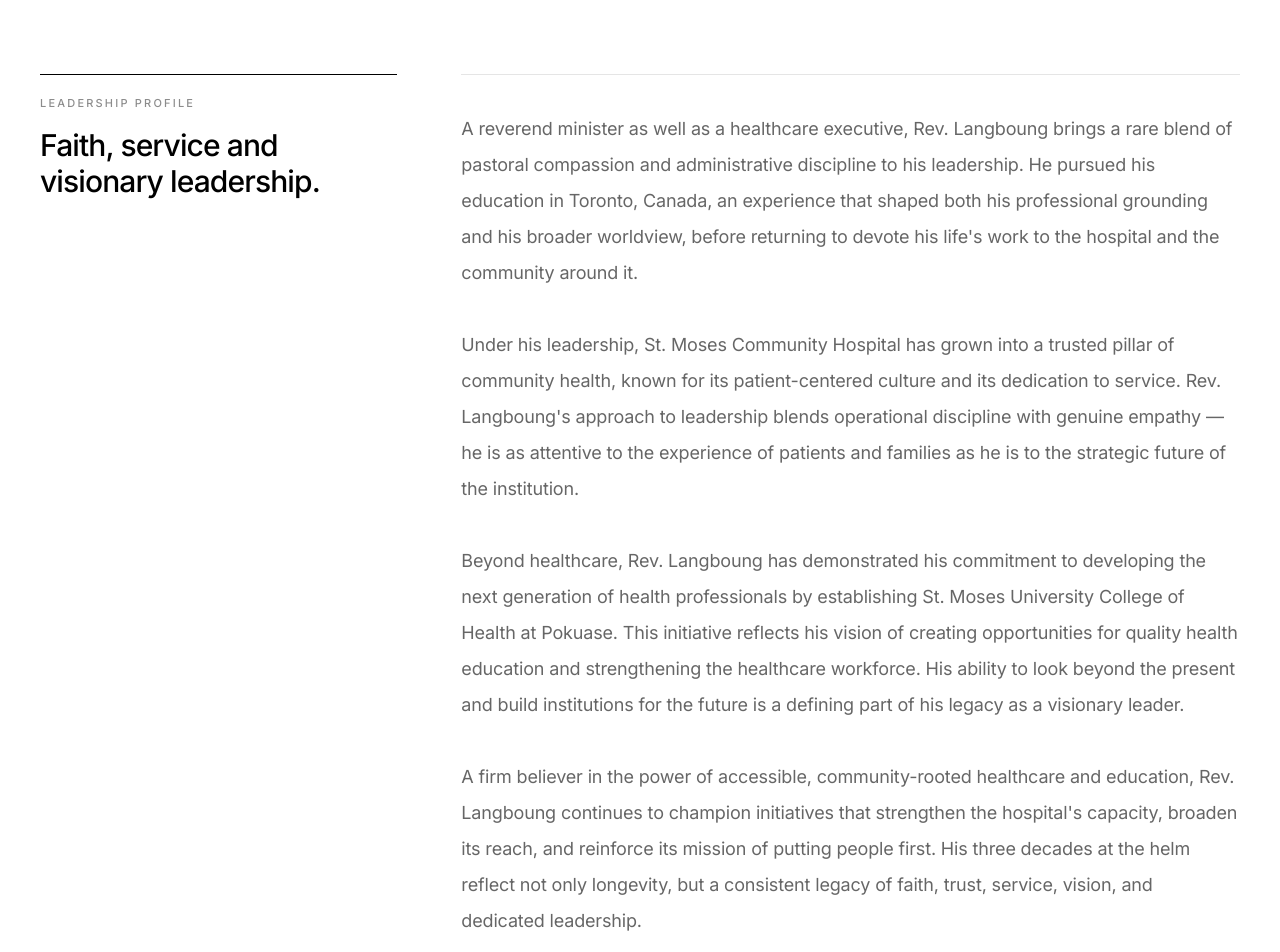
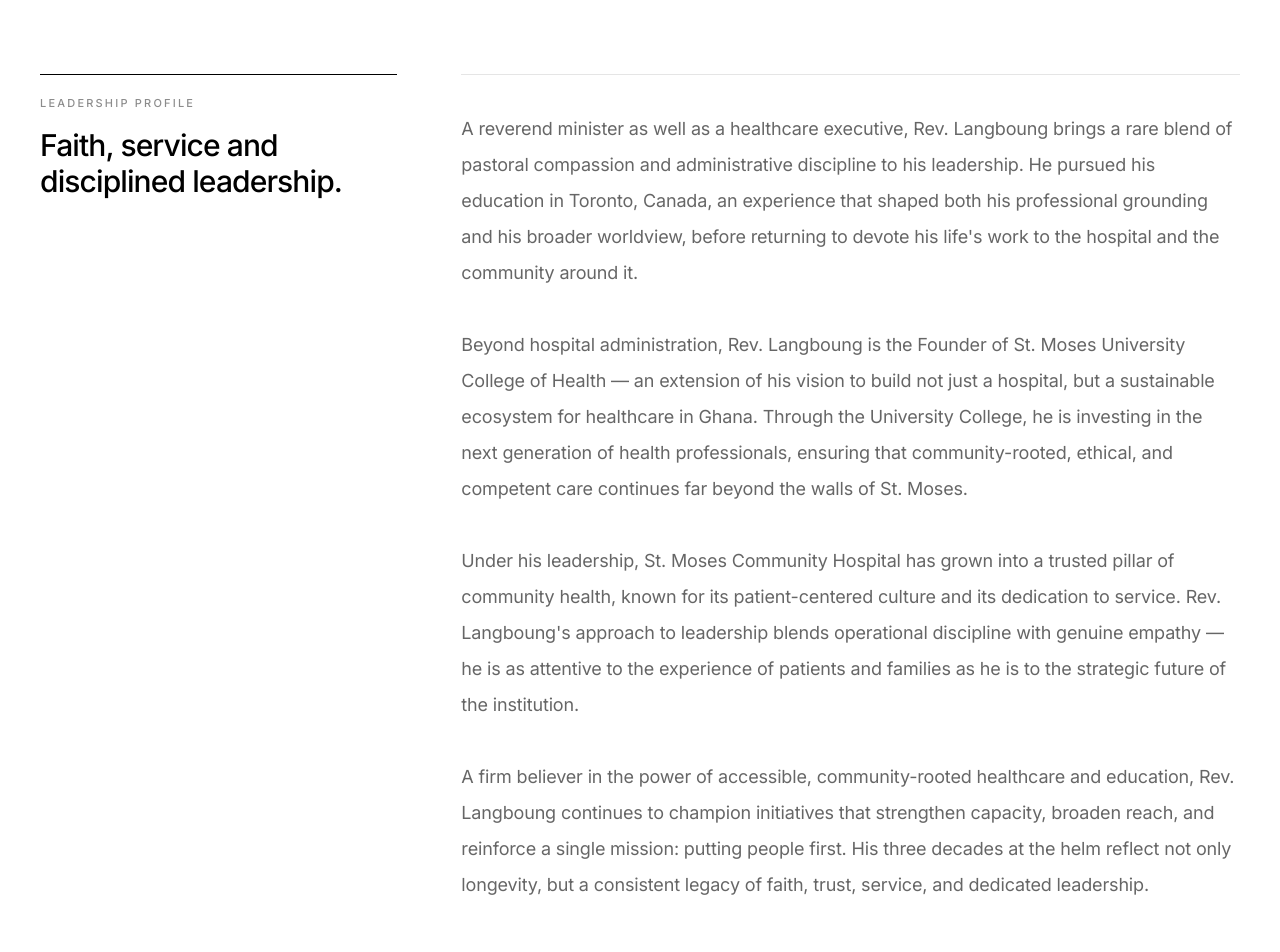
Before and after one commit to rogermusahlangboung/st-moses, a React (Vite) app: page /leadership in a window 1280 px wide. Shown: the part 1400-2352 px from the top of the page. Built offline with nearby package versions, Linux system fonts and the light colour scheme.

Commit message:
Update leadership page content for Rev. Roger Musah Langboung

```diff
--- a/src/pages/Leadership.jsx
+++ b/src/pages/Leadership.jsx
@@ -66,7 +66,7 @@ export default function Leadership() {
             <div className="border-t border-black pt-5 lg:sticky lg:top-10">
               <p className="text-[11px] font-medium uppercase tracking-[0.2em] text-black/45">Leadership profile</p>
               <p className="mt-4 max-w-xs text-2xl font-medium leading-tight tracking-[-0.03em] text-black sm:text-3xl">
-                Faith, service and visionary leadership.
+                Faith, service and disciplined leadership.
               </p>
             </div>
           </aside>
@@ -78,15 +78,15 @@ export default function Leadership() {
               </p>
 
               <p>
+                Beyond hospital administration, Rev. Langboung is the Founder of St. Moses University College of Health — an extension of his vision to build not just a hospital, but a sustainable ecosystem for healthcare in Ghana. Through the University College, he is investing in the next generation of health professionals, ensuring that community-rooted, ethical, and competent care continues far beyond the walls of St. Moses.
+              </p>
+
+              <p>
                 Under his leadership, St. Moses Community Hospital has grown into a trusted pillar of community health, known for its patient-centered culture and its dedication to service. Rev. Langboung's approach to leadership blends operational discipline with genuine empathy — he is as attentive to the experience of patients and families as he is to the strategic future of the institution.
               </p>
 
               <p>
-                Beyond healthcare, Rev. Langboung has demonstrated his commitment to developing the next generation of health professionals by establishing St. Moses University College of Health at Pokuase. This initiative reflects his vision of creating opportunities for quality health education and strengthening the healthcare workforce. His ability to look beyond the present and build institutions for the future is a defining part of his legacy as a visionary leader.
-              </p>
-
-              <p>
-                A firm believer in the power of accessible, community-rooted healthcare and education, Rev. Langboung continues to champion initiatives that strengthen the hospital's capacity, broaden its reach, and reinforce its mission of putting people first. His three decades at the helm reflect not only longevity, but a consistent legacy of faith, trust, service, vision, and dedicated leadership.
+                A firm believer in the power of accessible, community-rooted healthcare and education, Rev. Langboung continues to champion initiatives that strengthen capacity, broaden reach, and reinforce a single mission: putting people first. His three decades at the helm reflect not only longevity, but a consistent legacy of faith, trust, service, and dedicated leadership.
               </p>
             </div>
           </article>
```
